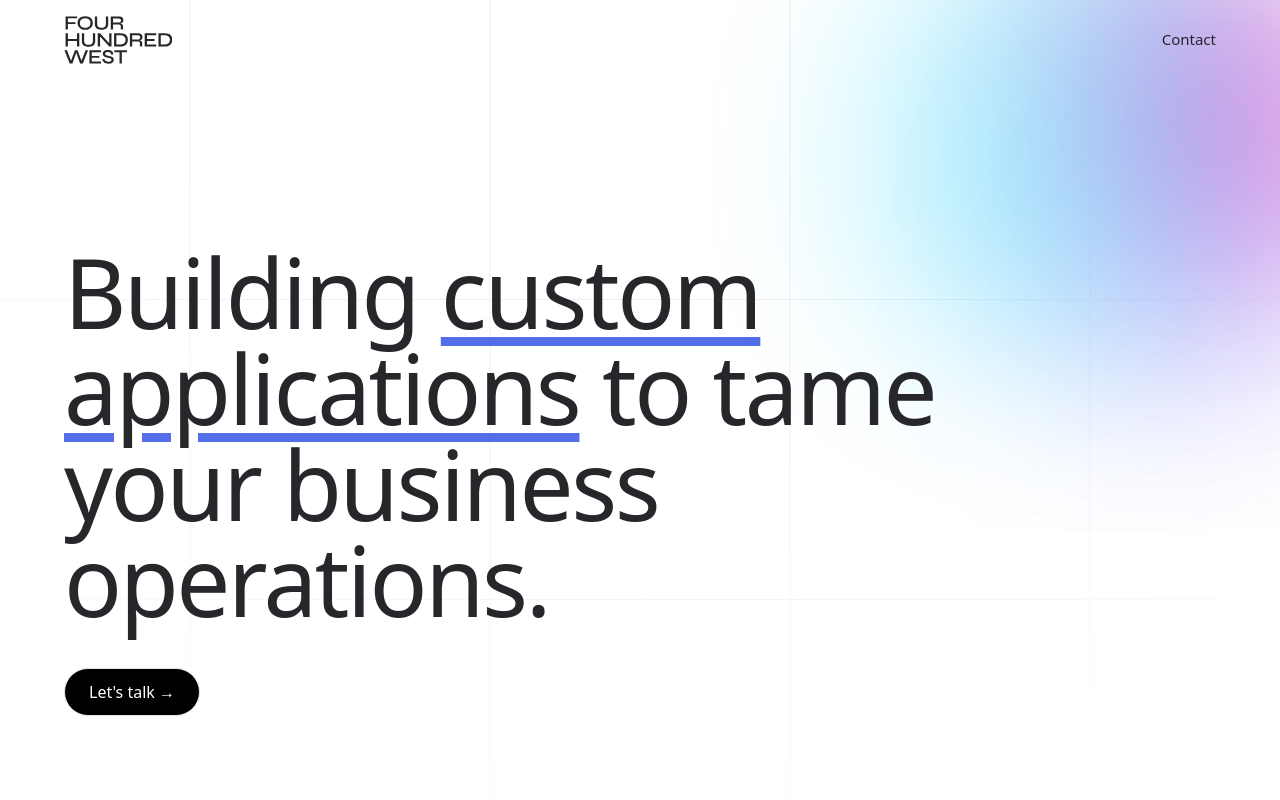
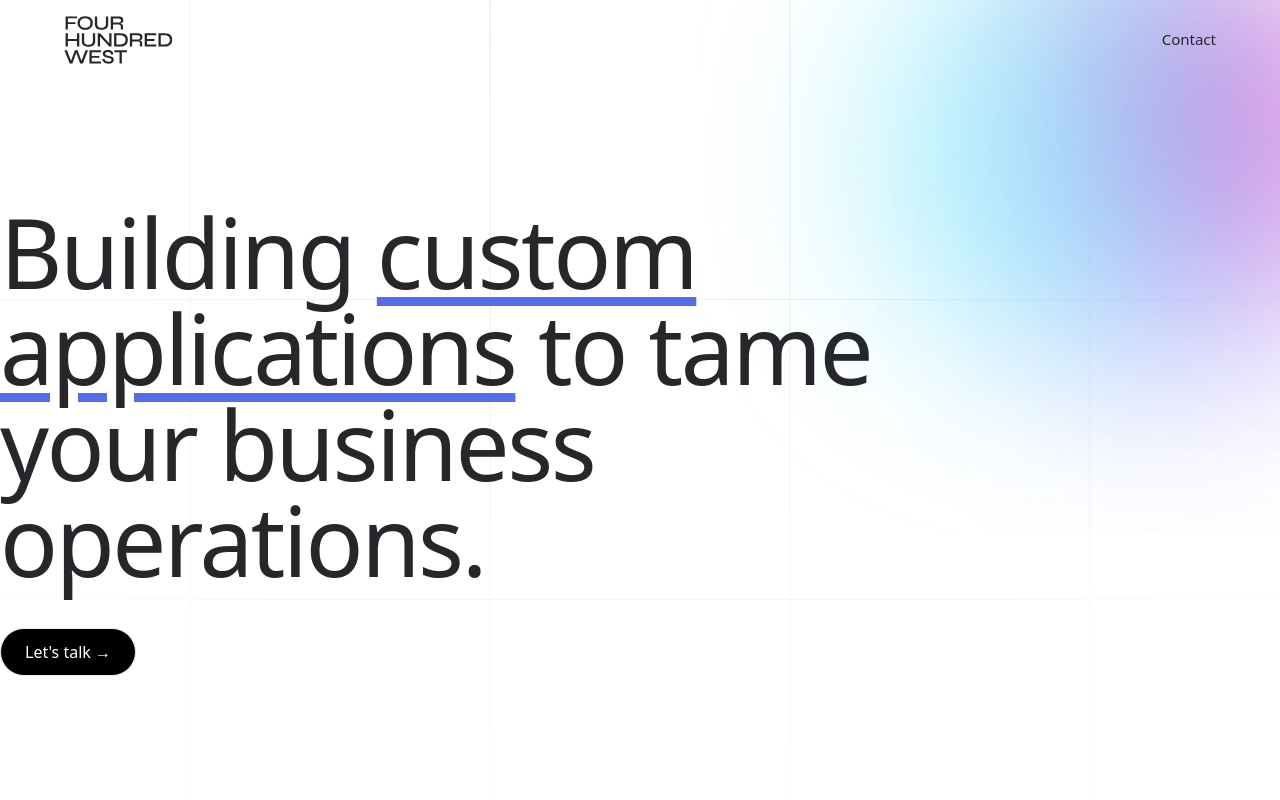
Before and after one commit to fourhundredwest/fhw, a Nuxt app: page / in a window 1280 px wide. Shown: the top 800 px of the page. Built offline with nearby package versions, Linux system fonts and the light colour scheme.

Commit message:
remove layout max width
This commit removes the max width from the layout in favour of each
section handling its sizing—useful when adding alternative full-width
background colours.

```diff
--- a/app.vue
+++ b/app.vue
@@ -52,9 +52,7 @@ let menu = ref([{ name: "Contact", href: "#contact" }]);
 		</nav>
 	</header>
 
-	<main id="content" class="min-h-content-height p-gap">
-		<div class="mx-auto max-w-content-width">
-			<NuxtPage />
-		</div>
+	<main id="content" class="min-h-content-height">
+		<NuxtPage />
 	</main>
 </template>
```
